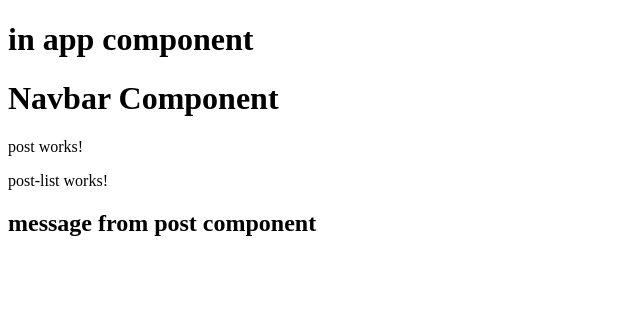
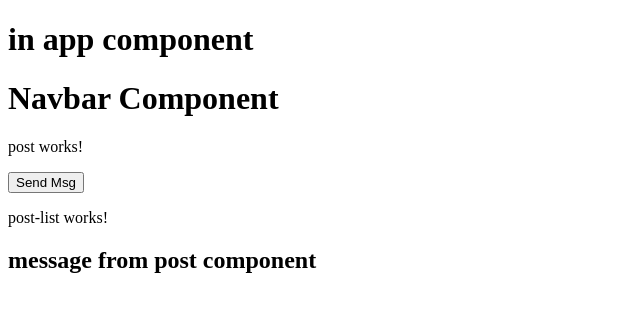
Before and after one commit to shivrajpro/angular-refresher-2023, an Angular app: page / in a window 1280 px wide. Shown: the top 312 px of the page, without its empty margins (0-640 px from the left). Built offline with nearby package versions, Linux system fonts and the light colour scheme.

Commit message:
using @Ouput to send data from child to parent

```diff
--- a/src/app/app.component.html
+++ b/src/app/app.component.html
@@ -1,3 +1,3 @@
 <h1>in app component</h1>
 <app-navbar></app-navbar>
-<app-post></app-post>
+<app-post (msgEvt)="receiveMsg($event)" ></app-post>
--- a/src/app/app.component.ts
+++ b/src/app/app.component.ts
@@ -22,4 +22,8 @@ export class AppComponent implements OnInit, AfterViewInit {
   ngAfterViewInit(): void {
     console.log('>> ngAfterViewInit',this.childComp);
   }
+
+  receiveMsg(evt:any){
+    console.log('>> evt',evt);
+  }
 }
--- a/src/app/post/post.component.html
+++ b/src/app/post/post.component.html
@@ -1,2 +1,3 @@
 <p>post works!</p>
+<button (click)="sendMsg()" >Send Msg</button>
 <app-post-list [fromParent]="postsList" ></app-post-list>
--- a/src/app/post/post.component.ts
+++ b/src/app/post/post.component.ts
@@ -1,4 +1,4 @@
-import { Component } from '@angular/core';
+import { Component, EventEmitter, Output } from '@angular/core';
 
 @Component({
   selector: 'app-post',
@@ -7,4 +7,11 @@ import { Component } from '@angular/core';
 })
 export class PostComponent {
   postsList = "message from post component"
+  outputChildMsg = "message from post via Output";
+
+  @Output() msgEvt = new EventEmitter<String>();
+
+  sendMsg(){
+    this.msgEvt.emit(this.outputChildMsg);
+  }
 }
```
